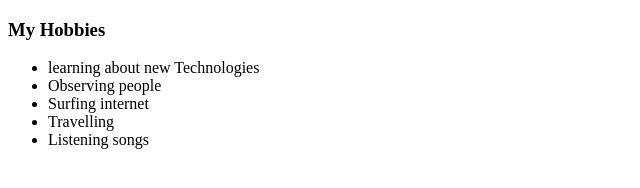
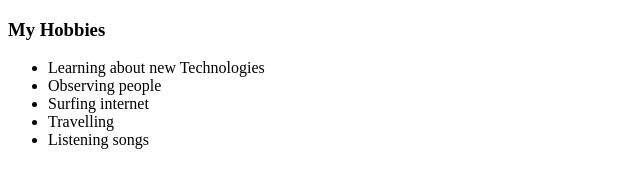
Before and after one commit to AnshuliKumari/personalWebsite, a plain HTML site: page Hobbies.html in a window 1280 px wide. Shown: the full height of the page, 0-640 px from the left. Drawn offline with Linux system fonts and the light colour scheme.

Commit message:
Update Hobbies.html

```diff
--- a/Hobbies.html
+++ b/Hobbies.html
@@ -6,7 +6,7 @@
   </head>
   <body>
     <ul>
-      <li>learning about new Technologies</li>
+      <li>Learning about new Technologies</li>
       <li>Observing people</li>
       <li>Surfing internet</li>
       <li>Travelling</li>
```
